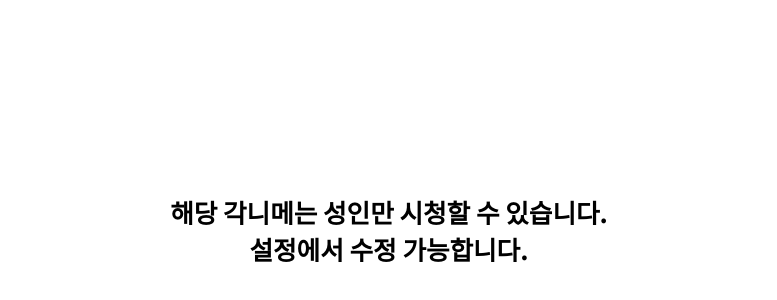
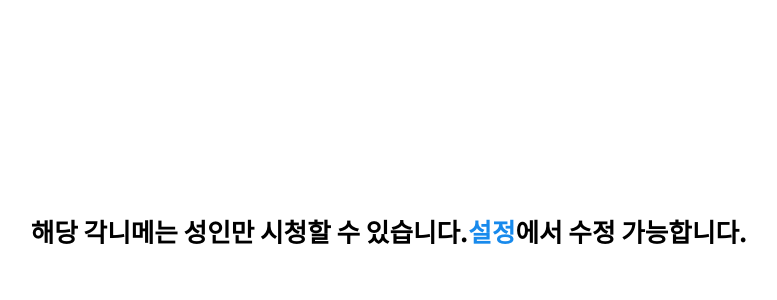
Before and after one commit to dytroc/gaknime, a Next.js app: page /item/1/1 in a window 1280 px wide. Shown: the part 134-434 px from the top of the page, without its empty margins (251-1028 px from the left). Built offline with nearby package versions, Linux system fonts and the light colour scheme.

Commit message:
Settings anchor

```diff
--- a/src/pages/item/[item]/[episode].js
+++ b/src/pages/item/[item]/[episode].js
@@ -2,6 +2,7 @@ import { useRouter } from 'next/router';
 import { gaknimes } from 'constants/gaknimes';
 import { useMemo, useState } from 'react';
 import ReactPlayer from 'react-player';
+import Link from 'next/link'
 
 
 export default function Episode() {
@@ -26,7 +27,7 @@ export default function Episode() {
         alignItems: 'center',
         textAlign: 'center',
         height: '75vh'
-    }}>해당 각니메는 성인만 시청할 수 있습니다.<br/>설정에서 수정 가능합니다.</div>
+    }}>해당 각니메는 성인만 시청할 수 있습니다.<br/><Link href="/settings">설정</Link>에서 수정 가능합니다.</div>
 
     return <div>
         <ReactPlayer
```
